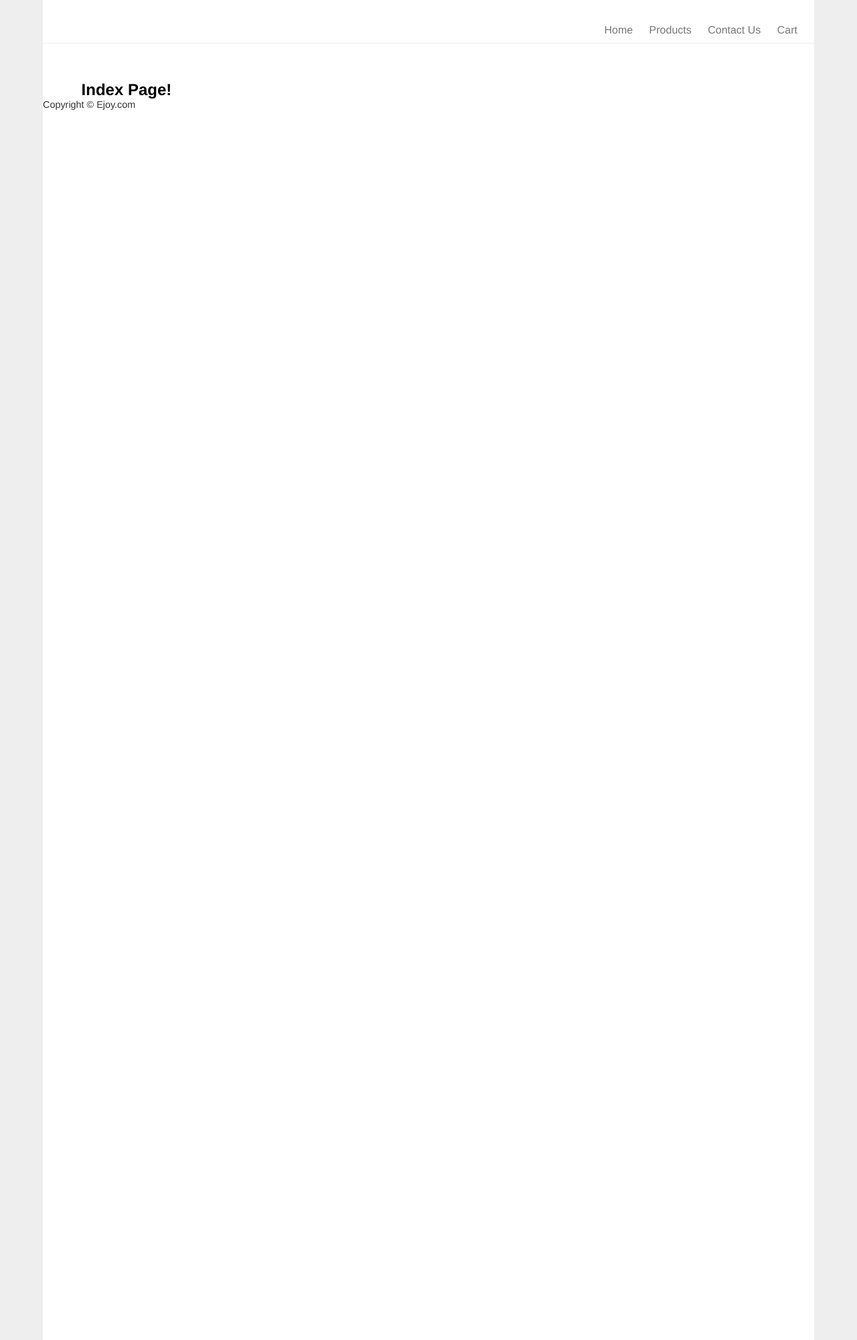
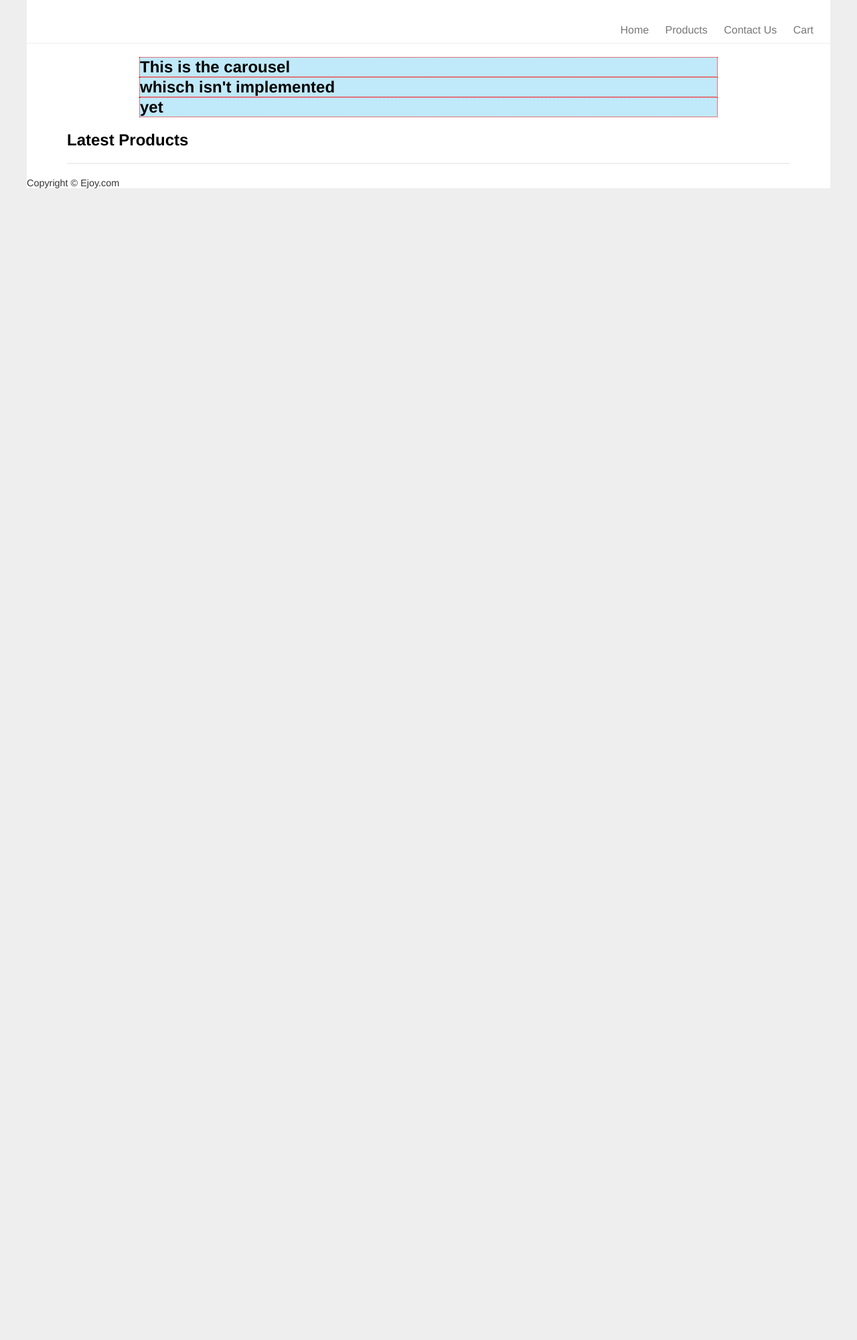
Before and after one commit to szeka94/packjoy, a Flask app: page /amp/ in a window 1280 px wide. Shown: the whole page at 67% size. After the commit the page ends 281 px from the top, so only its background shows below. Run offline with Flask 2, Linux system fonts and the light colour scheme; parts of the project's set-up code (start-up, migrations or seed data) failed here and were passed over; some libraries are stand-ins or nearby versions.

Commit message:
amp in progress

```diff
--- a/templates/base-amp.html
+++ b/templates/base-amp.html
@@ -2,7 +2,9 @@
 <html amp lang="en">
   <head>
     <meta charset="utf-8">
-    <script async src="https://cdn.ampproject.org/v0.js"></script>
+    <script src="https://cdn.ampproject.org/v0.js" async></script>
+    {% block add_scripts %}
+    {% endblock add_scripts %}
     <title>Welcome at Ejoy</title>
     <link rel="canonical" href="{{ url_for('index') }}">
     <meta name="viewport" content="width=device-width,minimum-scale=1,initial-scale=1">
@@ -39,31 +41,45 @@
         p {
             font-size:0.9em;
             color: #333;
-
+        }
+        hr {
+            margin-top: 20px;
+            margin-bottom: 20px;
+            border: 0;
+            border: 1px solid #eee;
         }
         .wrapper {
-            width: 90%;
-            left: 5%;
-            right: 5:5;
-            height: 2000px;
-            position: absolute;
+            max-width: 1200px;
+            width: 95%;
+            height: auto;
             display: block;
-            margin-top: 0px;
+            margin: 0px auto;
             background-color: #ffffff;
+        }
+        .center {
+            margin: 0px auto;
         }
         main {
             display: block;
+            clear: left;
         }
-        .w100p { width: 100%; }
+        .w100p {
+            width: 100%;
+            overflow: auto;
+        }
+        .w80p { width: 80%; }
+        .mx-height-900 { max-height: 900px; }
         .navbar {
             border-bottom: 1px solid #eee;
             float: left;
+        }
+        .navbar-brand {
+            display: inline-block;
         }
         .container {
             position: relative;
             width: 90%;
             margin: 0px auto;
-            margin-top: 120px;
         }
         .navbar-header {
             padding: 15px;
@@ -98,6 +114,7 @@
                 margin: 0px auto;
                 text-align: center;
             }
+            .w80p { width: 100% ; }
             .wrapper {
                 width: 100%;
                 left: 0;
@@ -132,6 +149,7 @@
             <div class="navbar-header mobile-center">
                 <a class="navbar-brand" href="url_for('amp_index')">
                     <amp-img src="{{ url_for('static', filename='img/logo@2x.jpg') }}" width="160" height="69" layout="fixed" alt="Ejoy - Shop Online">
+                        <noscript>It seems like your browser doesn't support JS. Download Chrome.</noscript>
                     </amp-img>
                 </a>
                 <ul class="nav mobile-center remove-margin">
--- a/templates/index-amp.html
+++ b/templates/index-amp.html
@@ -1,5 +1,41 @@
 {% extends "base-amp.html" %}
 
+{% block add_scripts %}
+<script async custom-element="amp-carousel" src="https://cdn.ampproject.org/v0/amp-carousel-0.1.js"></script>
+{% endblock add_scripts %}
+
+<style type="text/css">
+{% block desktop_css %}
+	.carousel {
+		background-color: #c0e9f9;
+		margin: 20px auto;
+	}
+{% endblock desktop_css %}
+</style>
+
+
 {% block content %}
-<h1>Index Page!</h1>
+<div class="w100p">
+	<div class="carousel w80p mx-height-900">
+		<amp-carousel height="383" layout="fixed-height" type="slides">
+			<!-- <amp-img src="{{ url_for('static', filename='img/bg.jpg') }}" height="383" layout="fixed-height" alt="a sample image"></amp-img>
+			<amp-img src="{{ url_for('static', filename='img/bg.jpg') }}" height="383" layout="fixed-height" alt="a sample image"></amp-img>
+			<amp-img src="{{ url_for('static', filename='img/bg.jpg') }}" height="383" layout="fixed-height" alt="a sample image"></amp-img> -->
+			<div class="w100p" style="border: 1px dotted red;">
+				<h2>This is the carousel</h2>
+			</div>
+			<div class="w100p" style="border: 1px dotted red;">
+				<h2>whisch isn't implemented</h2>
+			</div>
+			<div class="w100p" style="border: 1px dotted red;">
+				<h2>yet</h2>
+			</div>
+		</amp-carousel>
+	</div>
+	<!-- isn't working this shit -->
+	<h1>Latest Products</h1>
+	<hr />
+</div>
+
+
 {% endblock content %}
```
